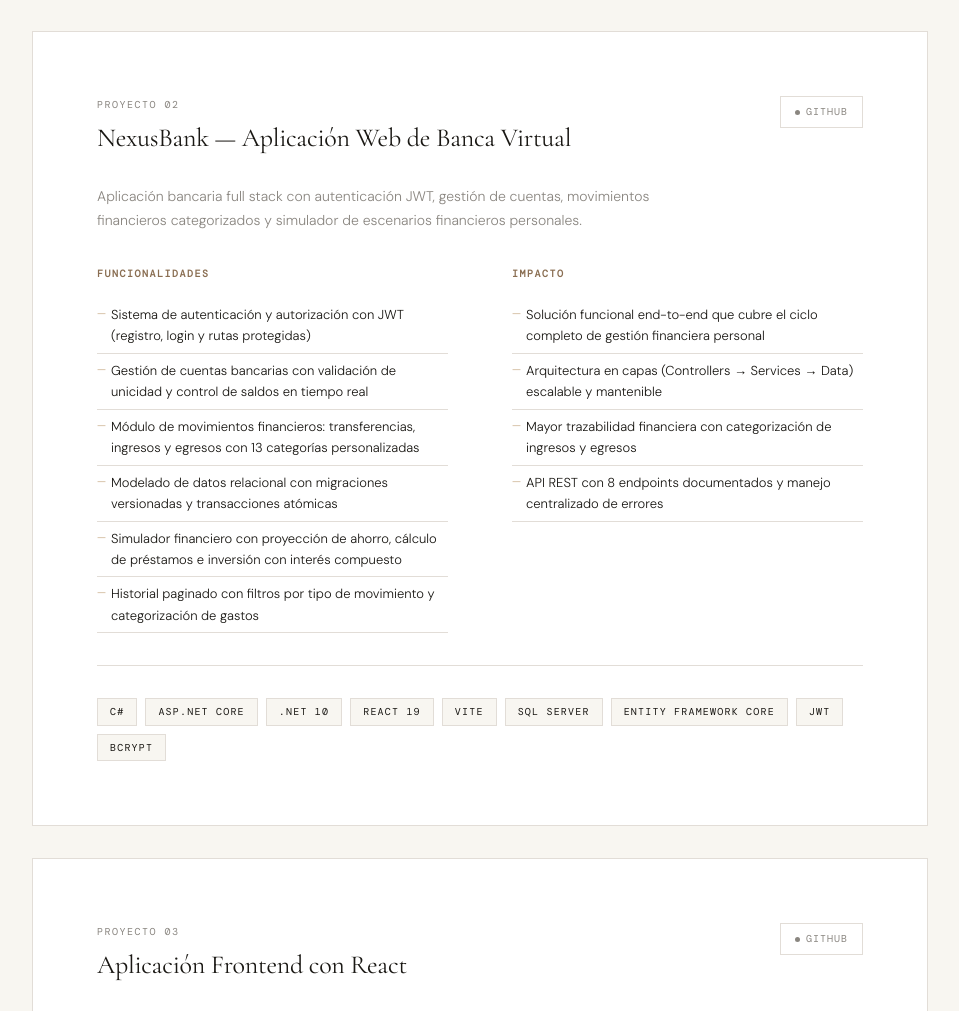
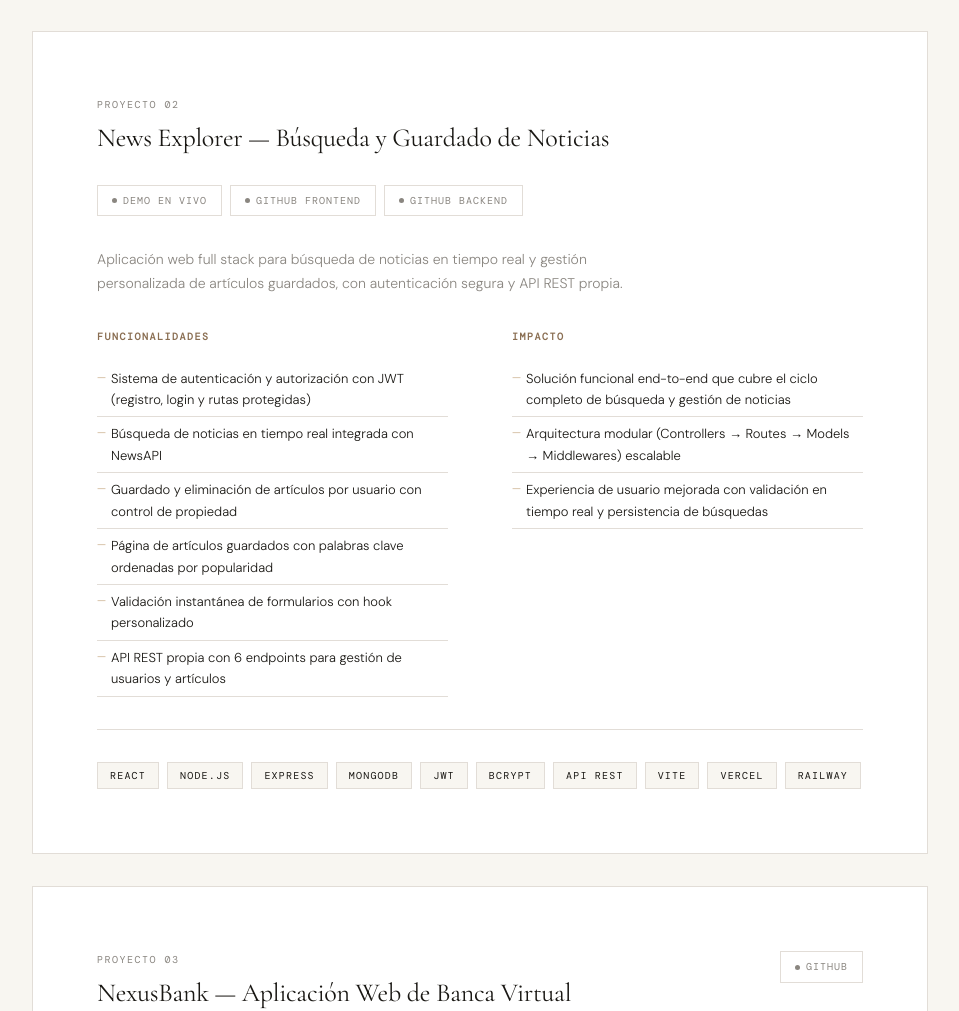
Before and after one commit to Alfredosullivan/Alfredosullivan.github.io, a plain HTML site: page index.html in a window 1280 px wide. Shown: the part 2088-3099 px from the top of the page, without its empty margins (160-1119 px from the left). Drawn offline with nearby package versions, Linux system fonts and the light colour scheme; a web font is replaced by a local one.

Commit message:
Update index.html

```diff
--- a/index.html
+++ b/index.html
@@ -127,11 +127,69 @@
         </div>
       </article>
 
+      <!-- PROYECTO NEWS EXPLORER -->
+<article class="project-card">
+  <div class="project-header">
+    <div>
+      <div class="project-number">Proyecto 02</div>
+      <h3 class="project-title">News Explorer — Búsqueda y Guardado de Noticias</h3>
+    </div>
+    <div class="project-links">
+      <a href="https://news-explorer-web.vercel.app" target="_blank" class="link-pill">
+        <span class="link-dot"></span> Demo en vivo
+      </a>
+      <a href="https://github.com/Alfredosullivan/project-name-frontend" target="_blank" class="link-pill">
+        <span class="link-dot"></span> GitHub Frontend
+      </a>
+      <a href="https://github.com/Alfredosullivan/project-name-backend" target="_blank" class="link-pill">
+        <span class="link-dot"></span> GitHub Backend
+      </a>
+    </div>
+  </div>
+  <p class="project-desc">
+    Aplicación web full stack para búsqueda de noticias en tiempo real y gestión
+    personalizada de artículos guardados, con autenticación segura y API REST propia.
+  </p>
+  <div class="project-grid">
+    <div class="project-col">
+      <h4 class="col-heading">Funcionalidades</h4>
+      <ul>
+        <li>Sistema de autenticación y autorización con JWT (registro, login y rutas protegidas)</li>
+        <li>Búsqueda de noticias en tiempo real integrada con NewsAPI</li>
+        <li>Guardado y eliminación de artículos por usuario con control de propiedad</li>
+        <li>Página de artículos guardados con palabras clave ordenadas por popularidad</li>
+        <li>Validación instantánea de formularios con hook personalizado</li>
+        <li>API REST propia con 6 endpoints para gestión de usuarios y artículos</li>
+      </ul>
+    </div>
+    <div class="project-col">
+      <h4 class="col-heading">Impacto</h4>
+      <ul>
+        <li>Solución funcional end-to-end que cubre el ciclo completo de búsqueda y gestión de noticias</li>
+        <li>Arquitectura modular (Controllers → Routes → Models → Middlewares) escalable</li>
+        <li>Experiencia de usuario mejorada con validación en tiempo real y persistencia de búsquedas</li>
+      </ul>
+    </div>
+  </div>
+  <div class="tech-stack">
+    <span class="tech-tag">React</span>
+    <span class="tech-tag">Node.js</span>
+    <span class="tech-tag">Express</span>
+    <span class="tech-tag">MongoDB</span>
+    <span class="tech-tag">JWT</span>
+    <span class="tech-tag">BCrypt</span>
+    <span class="tech-tag">API REST</span>
+    <span class="tech-tag">Vite</span>
+    <span class="tech-tag">Vercel</span>
+    <span class="tech-tag">Railway</span>
+  </div>
+</article>
+
 <!-- PROYECTO 2 -->
 <article class="project-card">
   <div class="project-header">
     <div>
-      <div class="project-number">Proyecto 02</div>
+      <div class="project-number">Proyecto 03</div>
       <h3 class="project-title">NexusBank — Aplicación Web de Banca Virtual</h3>
     </div>
     <div class="project-links">
@@ -179,11 +237,11 @@
   </div>
 </article>
 
-      <!-- PROYECTO 3 -->
+      <!-- PROYECTO 4 -->
       <article class="project-card">
         <div class="project-header">
           <div>
-            <div class="project-number">Proyecto 03</div>
+            <div class="project-number">Proyecto 04</div>
             <h3 class="project-title">Aplicación Frontend con React</h3>
           </div>
           <div class="project-links">
```
